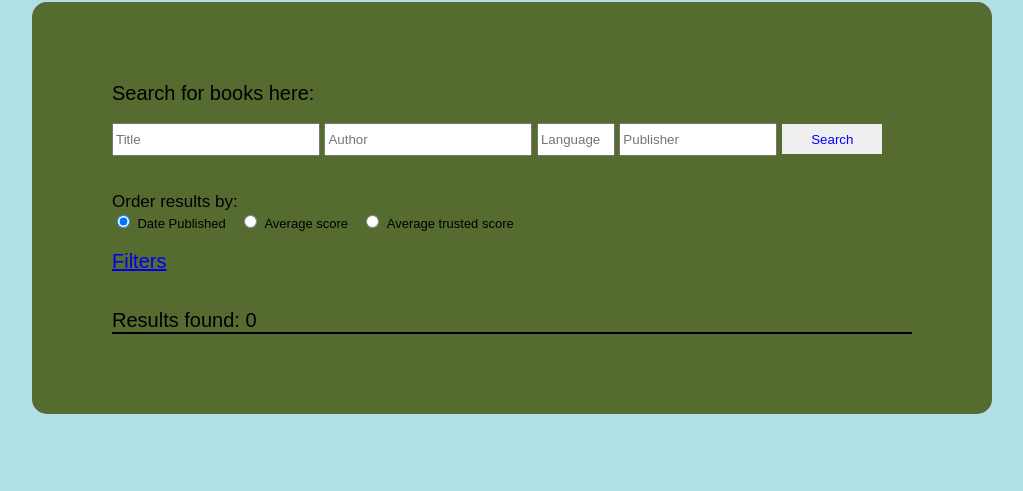
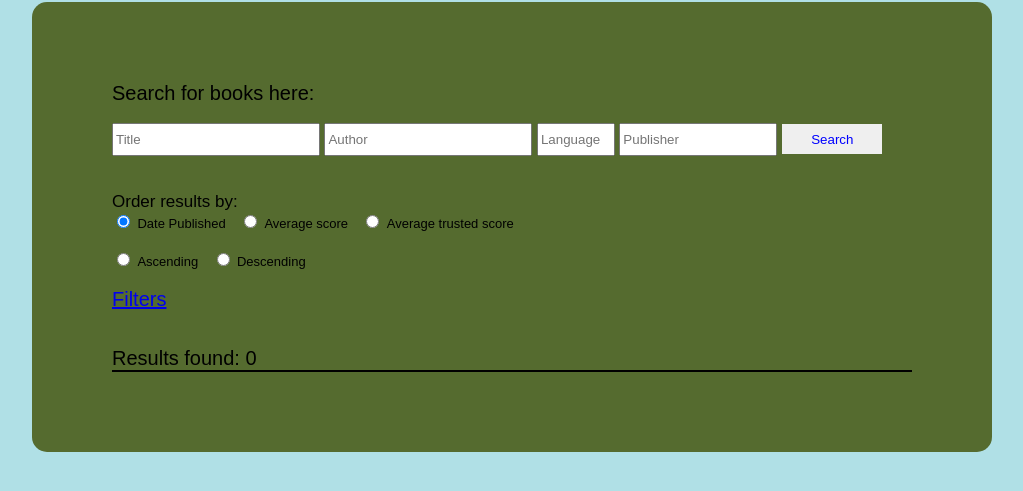
Before and after one commit to ldr5145/Online-Bookstore, a Flask app: page /index/catalog in a window 1280 px wide. Shown: the part 207-698 px from the top of the page, without its empty margins (128-1151 px from the left). Run offline with Flask 2, Linux system fonts and the light colour scheme; the visitor is signed in with stand-in values (Sample User, id 1).

Commit message:
Added option to make result order ascending or descending. Also implemented Average score ordering.

```diff
--- a/main.py
+++ b/main.py
@@ -77,7 +77,8 @@ def welcome_page():
 
 @app.route("/index/catalog", methods=["POST", "GET"])
 def browse():
-    posts = {'results': {}, 'filters': {}, 'filter_semantics': 1, 'startDate': '', 'endDate': '', 'order': '0'}
+    posts = {'results': {}, 'filters': {}, 'filter_semantics': 1, 'startDate': '', 'endDate': '', 'order': 0,
+             'descending': 0}
     session.pop('ISBN', None)
     if 'username' not in session:
         return redirect(url_for('login'))
@@ -91,10 +92,10 @@ def browse():
                 posts['startDate'] = request.form['startDate']
                 posts['endDate'] = request.form['endDate']
         posts['filter_semantics'] = request.form['filter_semantics']
-
+        posts['descending'] = request.form['descending']
         posts['results'] = db_ops.find_books([request.form['title'], request.form['author'], request.form['language'],
                                              request.form['publisher']], posts['filters'],
-                                             [posts['startDate'], posts['endDate']], posts['order'],
+                                             [posts['startDate'], posts['endDate']], posts['order'], posts['descending'],
                                              posts['filter_semantics'])
 
     return render_template('browse_books.html', developer='Liam Raehsler', posts=posts)
--- a/templates/browse_books.html
+++ b/templates/browse_books.html
@@ -66,6 +66,12 @@ a:hover{
             &nbsp;
             <input type="radio" id="order_trusted" name="order" value="2">
             <small_label>Average trusted score</small_label>
+            <br><br>
+            <input type="radio" id="ASC" name="descending" value="0">
+            <small_label>Ascending</small_label>
+            &nbsp;
+            <input type="radio" id="DESC" name="descending" value="1">
+            <small_label>Descending</small_label>
         </div>
         <br>
         <label><a href="#" onclick="toggleFilters()">Filters</a></label>
```
Also changed, not shown: db_functionality.py (+8 -3 lines).
